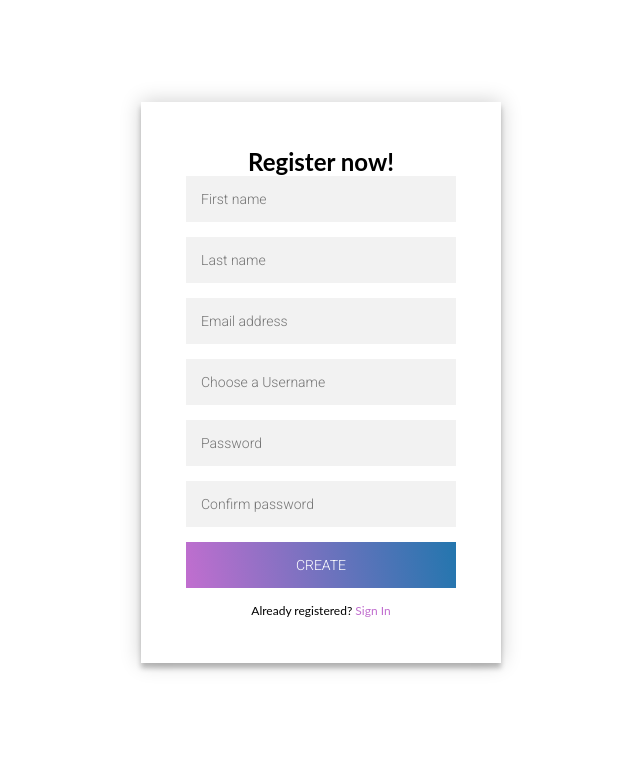
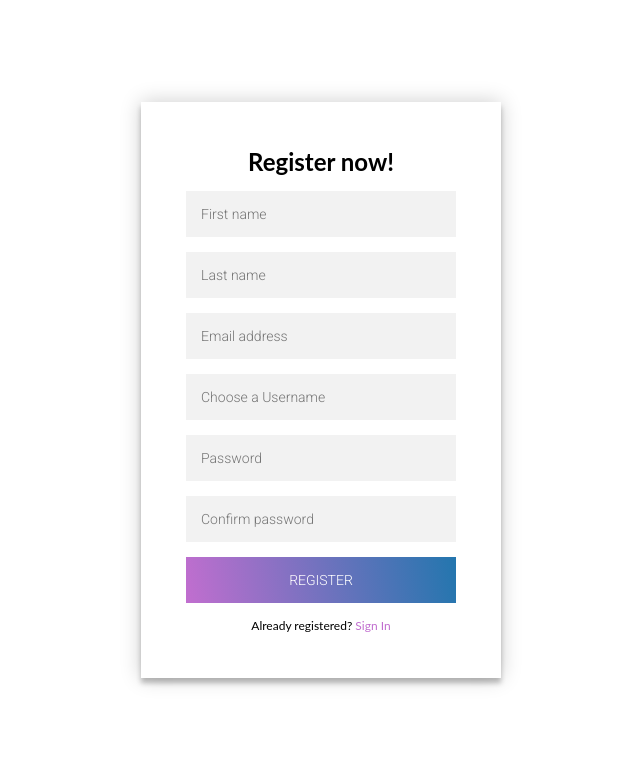
Before and after one commit to gotursix/schelettw, a PHP site: page /register in a window 1280 px wide. Shown: the part 70-848 px from the top of the page, without its empty margins (319-959 px from the left). Before the commit the page ends 742 px from the top, so only its background shows below. Run offline with PHP 8.4, Linux system fonts and the light colour scheme; some web fonts are replaced.

Commit message:
login/register bottom margins

```diff
--- a/app/views/register/login.php
+++ b/app/views/register/login.php
@@ -6,7 +6,7 @@
 <!-- <h1 class="text-center red">Welcome to the login page!</h1> -->
 <div class="login-page">
     <div class="form">
-        <h2 class="text-center">Log in</h2>
+        <h2 class="text-center-r">Log in</h2>
         <form class="login-form" action="<?=PROOT?>register/login" method="post">
             <input type="text" placeholder="Username"/>
             <input type="password" placeholder="Password"/>
--- a/app/views/register/register.php
+++ b/app/views/register/register.php
@@ -5,15 +5,15 @@
 <?php $this->start('body'); ?>
 <div class="login-page">
     <div class="form">
-        <h2 class="text-center">Register now!</h2>
-        <form class="register-form">
-            <input type="text" placeholder="First name"/>
-            <input type="text" placeholder="Last name"/>
-            <input type="text" placeholder="Email address"/>
-            <input type="text" placeholder="Choose a Username"/>
-            <input type="password" placeholder="Password"/>
-            <input type="password" placeholder="Confirm password"/>
-            <button>create</button>
+        <h2 class="text-center-r">Register now!</h2>
+        <form class="register-form" action="" method="post">
+            <input type="text" id="fname" placeholder="First name"/>
+            <input type="text" id="lname" placeholder="Last name"/>
+            <input type="text" id="email" placeholder="Email address"/>
+            <input type="text" id="username" placeholder="Choose a Username"/>
+            <input type="password" id="password" placeholder="Password"/>
+            <input type="password" id="confirm" placeholder="Confirm password"/>
+            <button type="submit">Register</button>
             <p class="message">Already registered? <a href="<?=PROOT?>register/login">Sign In</a></p>
         </form>
     </div>
--- a/css/custom.css
+++ b/css/custom.css
@@ -20,8 +20,9 @@
     text-align: center;
 }
 
-h2 .text-center {
+.text-center-r {
     text-align: center;
+    margin-bottom: 15px;
 }
 
 .login-page {
@@ -74,9 +75,7 @@ h2 .text-center {
     color: #c16ecf;
     text-decoration: none;
 }
-.form .register-form {
 
-}
 .container {
     position: relative;
     z-index: 1;
```
